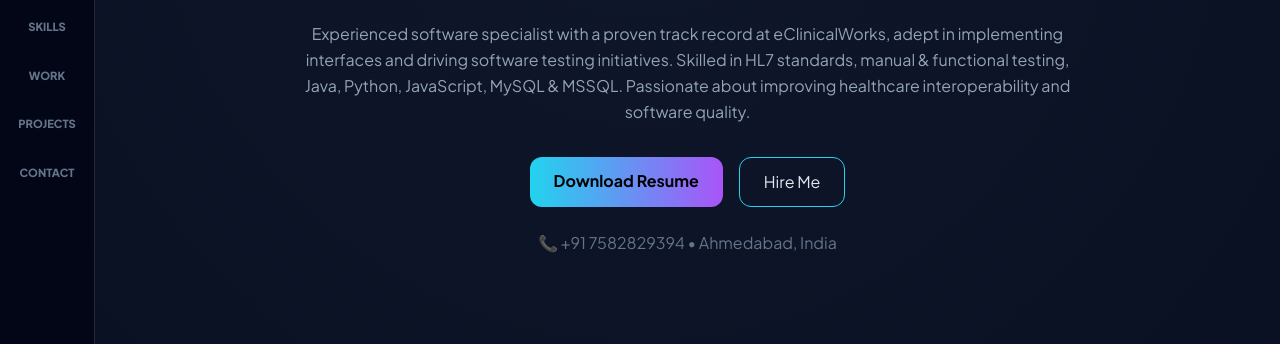
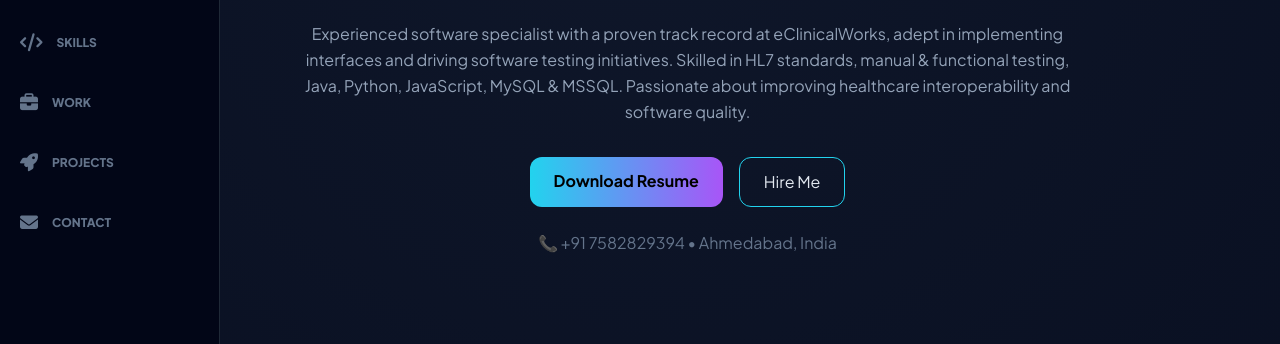
Before and after one commit to satyampatel248/satyampatel248.github.io, a plain HTML site: page index.html in a window 1280 px wide. Shown: the part 143-487 px from the top of the page. Drawn offline with nearby package versions, Linux system fonts and the light colour scheme.

Commit message:
Enhance sidebar with hover effects and icons

```diff
--- a/index.html
+++ b/index.html
@@ -15,14 +15,45 @@ font-family:'Plus Jakarta Sans',sans-serif;
 background: radial-gradient(circle at top,#0f172a,#020617);
 color:#e2e8f0;
 }
+
+/* ⭐ SIDEBAR HOVER EXPAND FEATURE */
 .sidebar{
 background:#020617;
 border-right:1px solid #1f2937;
-width:95px;height:100vh;position:fixed;left:0;top:0;
-display:flex;flex-direction:column;align-items:center;padding:2rem 0;
+width:95px;
+height:100vh;
+position:fixed;
+left:0;top:0;
+display:flex;
+flex-direction:column;
+align-items:flex-start;
+padding:2rem 0;
+transition:0.4s;
+overflow:hidden;
 }
-.side-link{color:#64748b;font-size:.7rem;font-weight:800;text-transform:uppercase;margin-bottom:2rem;transition:.3s;}
+.sidebar:hover{width:220px;}
+
+.side-link{
+color:#64748b;
+font-size:.75rem;
+font-weight:800;
+text-transform:uppercase;
+margin-bottom:2rem;
+transition:.3s;
+white-space:nowrap;
+opacity:0;
+transform:translateX(-20px);
+padding-left:20px;
+display:flex;
+align-items:center;
+gap:14px;
+}
+.sidebar:hover .side-link{
+opacity:1;
+transform:translateX(0);
+}
 .side-link:hover{color:#38bdf8;}
+
 .glass{
 background:rgba(255,255,255,.04);
 border:1px solid rgba(255,255,255,.08);
@@ -30,6 +61,7 @@ border-radius:20px;
 transition:.4s;
 }
 .glass:hover{transform:translateY(-6px);box-shadow:0 0 30px rgba(56,189,248,.2);}
+
 .gradient-text{
 background:linear-gradient(90deg,#38bdf8,#a78bfa);
 -webkit-background-clip:text;color:transparent;
@@ -41,12 +73,13 @@ background:linear-gradient(90deg,#38bdf8,#a78bfa);
 
 <!-- SIDEBAR -->
 <aside class="sidebar">
-<div class="mb-10 w-10 h-10 bg-gradient-to-r from-cyan-400 to-purple-500 rounded-xl flex items-center justify-center font-bold text-black">SP</div>
-<a href="#about" class="side-link">ABOUT</a>
-<a href="#skills" class="side-link">SKILLS</a>
-<a href="#experience" class="side-link">WORK</a>
-<a href="#projects" class="side-link">PROJECTS</a>
-<a href="#contact" class="side-link">CONTACT</a>
+<div class="mb-10 w-10 h-10 ml-6 bg-gradient-to-r from-cyan-400 to-purple-500 rounded-xl flex items-center justify-center font-bold text-black">SP</div>
+
+<a href="#about" class="side-link"><i class="fas fa-user text-lg"></i> ABOUT</a>
+<a href="#skills" class="side-link"><i class="fas fa-code text-lg"></i> SKILLS</a>
+<a href="#experience" class="side-link"><i class="fas fa-briefcase text-lg"></i> WORK</a>
+<a href="#projects" class="side-link"><i class="fas fa-rocket text-lg"></i> PROJECTS</a>
+<a href="#contact" class="side-link"><i class="fas fa-envelope text-lg"></i> CONTACT</a>
 </aside>
 
 <main class="max-w-6xl mx-auto p-6 md:p-12">
```
